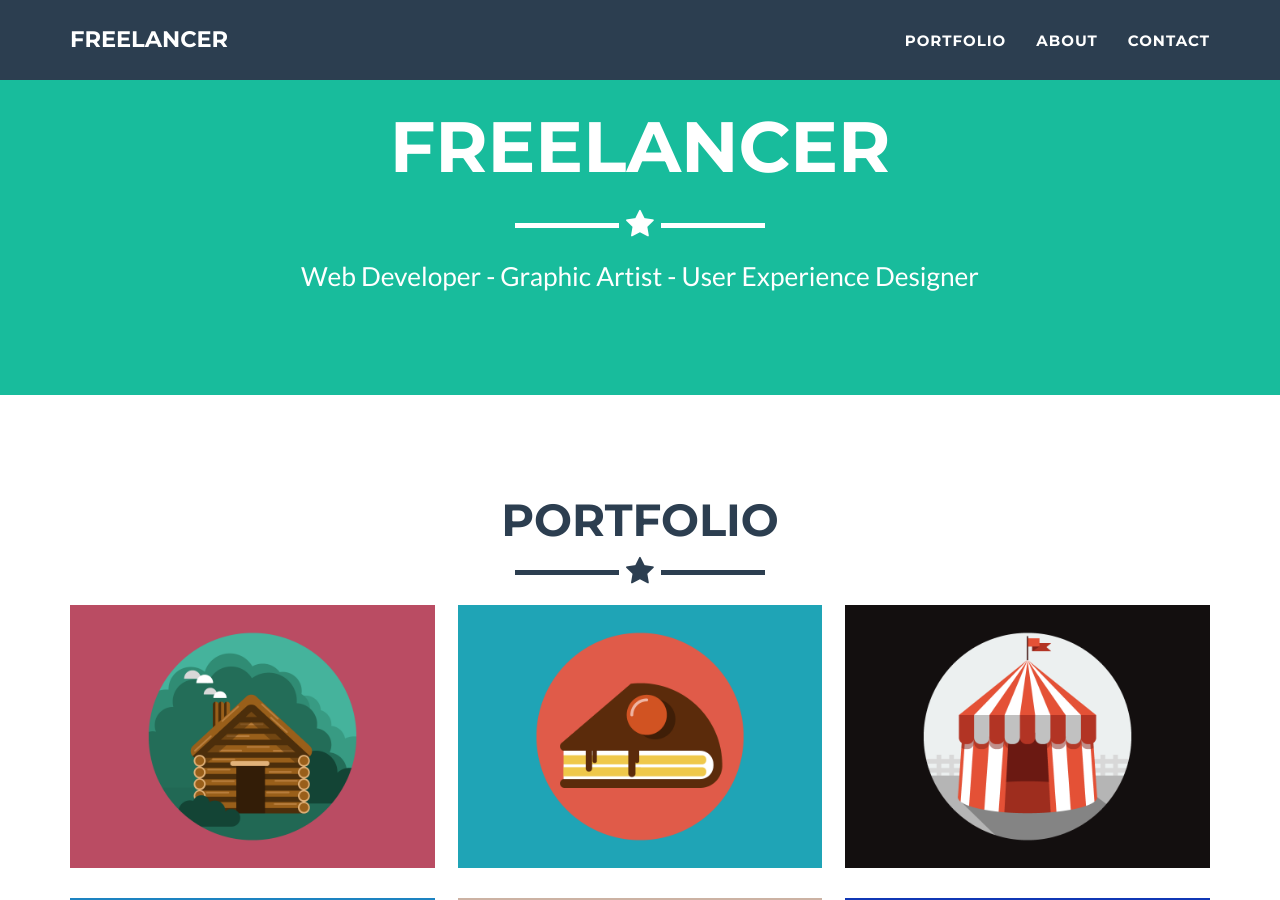
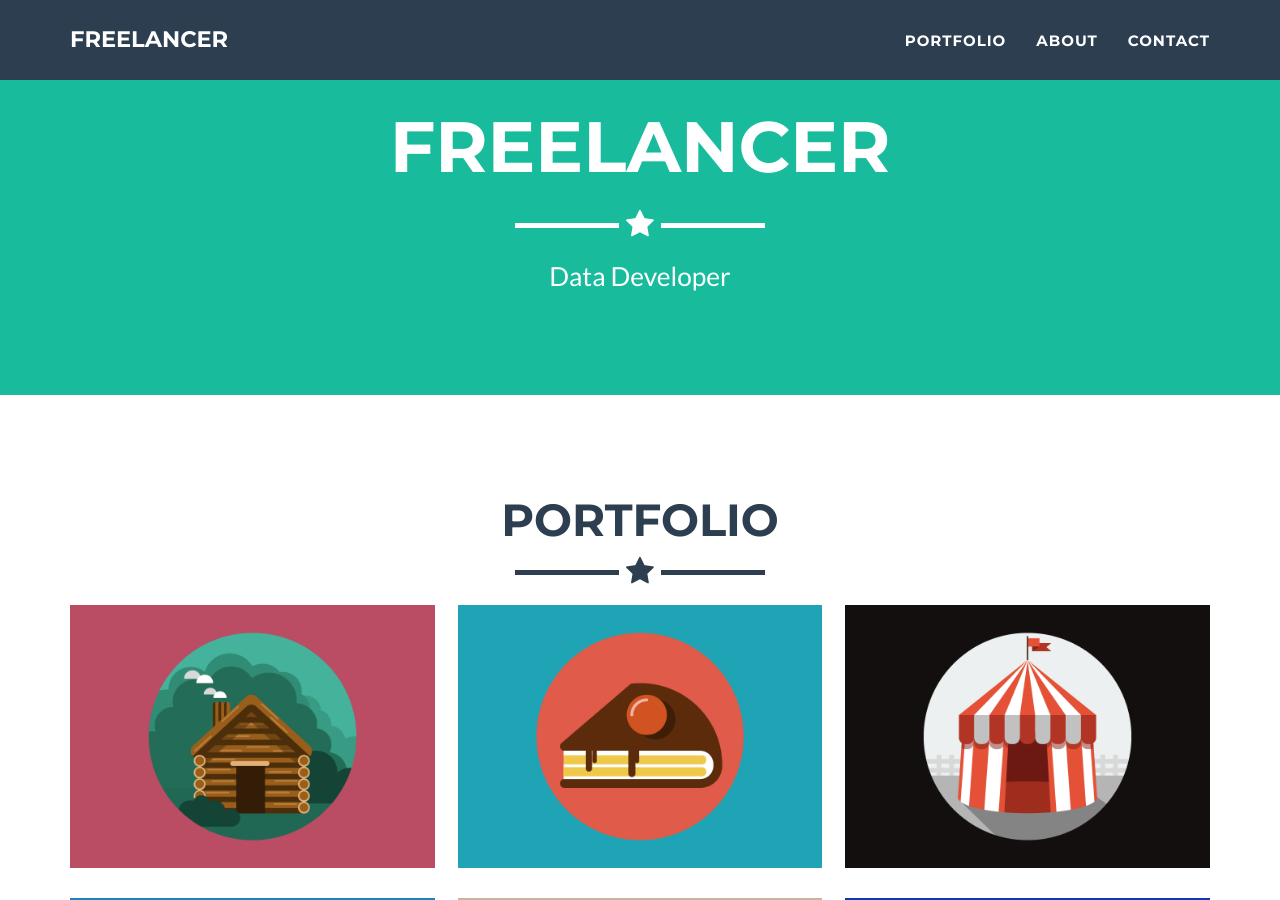
Before and after one commit to gregnetols/gregnetols.github.io, a Jekyll site: the page built from _posts/2014-07-18-project-1.markdown, in a window 1280 px wide and 900 px high, scrolled down 380 px. Built offline with Jekyll 4.4.1, drawn with Linux system fonts in a browser that asks for light colours.

Commit message:
Who am i

```diff
--- a/_config.yml
+++ b/_config.yml
@@ -1,11 +1,11 @@
 # Site settings
 title: Freelancer
-email: your-email@domain.com
-url: https://github.com/jeromelachaud/freelancer-theme
+email: gregnetols@gmail.com
+url: gregnetols.github.io
 description: "Write an awesome description for your new site here. You can edit this line in _config.yml. It will appear in your document head meta (for Google search results) and in your feed.xml site description."
 keywords: "your keywords, separated by commas"
-skills: "Web Developer - Graphic Artist - User Experience Designer"
-meta_author: LastName FirstName
+skills: "Data Developer"
+meta_author: Netols Greg
 
 # Google webmaster tools
 google_verify:
@@ -48,7 +48,7 @@ social:
   - title: bitbucket
     url: http://bitbucket.org/jekyll
   - title: github
-    url: http://github.com/jekyll
+    url: https://github.com/gregnetols
 
 # Postal address (add as many lines as necessary)
 address:
```
